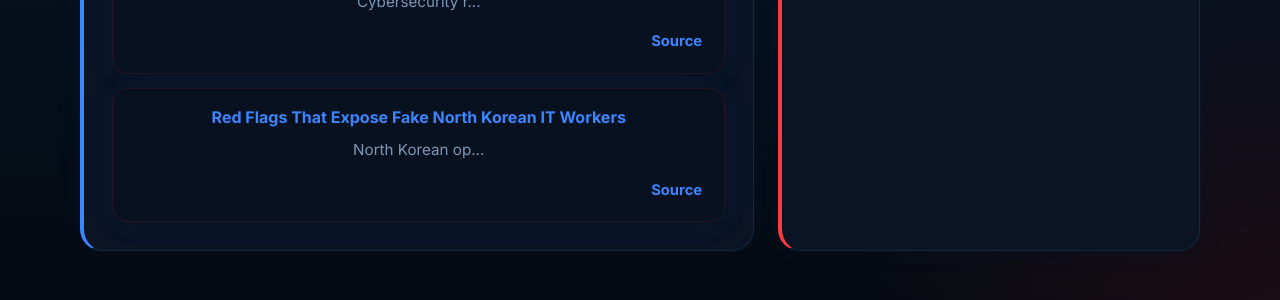
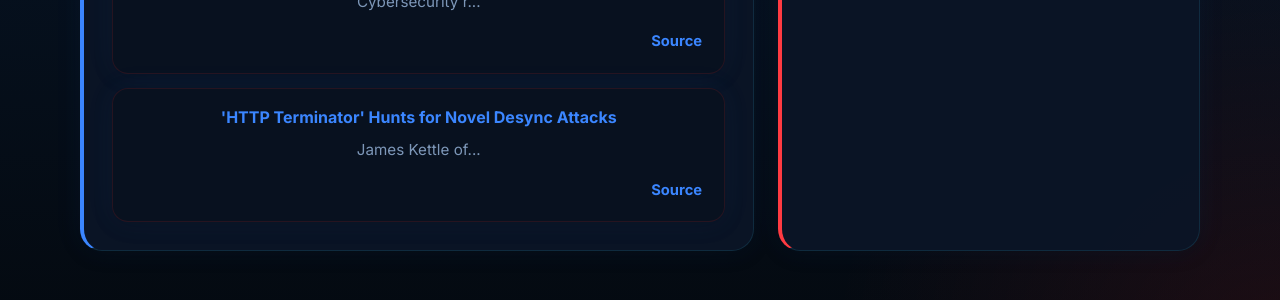
Before and after one commit to bytepo1arbear/cybersecurityblog, a Jekyll site: the page built from index.md, in a window 1280 px wide. Shown: the part 1482-1782 px from the top of the page. Built offline with Jekyll 4.4.1, drawn with Linux system fonts in a browser that asks for light colours; a style sheet for code colours, icons or effects is not loaded; part of the change alters nothing that is shown.

Commit message:
chore: update threat feeds

```diff
--- a/_data/threats.yml
+++ b/_data/threats.yml
@@ -1,4 +1,4 @@
-last_updated: '2026-08-27T12:17:16Z'
+last_updated: '2026-08-28T13:42:51Z'
 count: 100
 items:
 - title: FBI Disrupts China-Linked QTFY Infrastructure Used to Steal Data From U.S.
@@ -26,6 +26,12 @@ items:
     in a new analysis published today, described the cyber espionage actor as among
     the most active Iranian APT groups in 2026. Nimbus Manticore (aka
   source: The Hacker News
+- title: '''HTTP Terminator'' Hunts for Novel Desync Attacks'
+  link: https://www.darkreading.com/application-security/http-terminator-hunts-novel-desync-attacks
+  published: Wed, 26 Aug 2026 19:54:34 GMT
+  summary: James Kettle of PortSwigger talks with the Dark Reading News Desk about
+    his AI-powered open source tool, which found new HTTP request-smuggling techniques.
+  source: Dark Reading
 - title: Red Flags That Expose Fake North Korean IT Workers
   link: https://www.darkreading.com/insider-threats/red-flags-expose-fake-north-korean-it-workers
   published: Wed, 26 Aug 2026 19:21:24 GMT
@@ -227,18 +233,6 @@ items:
   summary: In the first purported "near-autonomous" attack on a nation-state, a Chinese-language
     operator used a complex AI framework to target and compromise government agencies,
     likely in Taiwan.
-  source: Dark Reading
-- title: Long-running Data Theft Campaign Targeting Salesforce, ServiceNow
-  link: https://www.darkreading.com/cyberattacks-data-breaches/long-running-data-theft-campaign-salesforce-servicenow
-  published: Wed, 12 Aug 2026 21:08:54 GMT
-  summary: The "City-Forum" campaign has been active since at least March 2025 and
-    has targeted organizations across multiple sectors with custom tooling.
-  source: Dark Reading
-- title: Walmart Takes a 'Trusted Agent' Approach to Purple Teaming
-  link: https://www.darkreading.com/cybersecurity-operations/walmart-trusted-agent-approach-purple-teaming
-  published: Wed, 12 Aug 2026 16:28:04 GMT
-  summary: Walmart colocates red and blue teams to build trust and improve security
-    through collaborative purple teaming exercises
   source: Dark Reading
 - title: Felons, Fraudsters Flog Offensive Cybersecurity Startup
   link: https://krebsonsecurity.com/2026/07/felons-fraudsters-flog-offensive-cybersecurity-startup/
@@ -475,12 +469,84 @@ items:
     as mobile phones clicking ads on AI-generated websites as part of sprawling operation
     that seeks to defraud online merchants and advertising networks.
   source: Krebs on Security
-- title: 'Black Hat special: Rewind and revisit'
-  link: https://blog.talosintelligence.com/black-hat-special-rewind-and-revisit/
-  published: Thu, 30 Jul 2026 10:00:08 GMT
-  summary: Amy looks back at the incredible journeys that brought past guests to the
-    world of threat intelligence.
+- title: Next.js Patches Critical AVIF and Windows Flaws Enabling Unauthenticated
+    RCE
+  link: https://thehackernews.com/2026/08/nextjs-patches-critical-avif-and.html
+  published: Thu, 27 Aug 2026 20:43:00 +0530
+  summary: Credit: Hacktron Vercel has released security patches for two critical-severity
+    vulnerabilities in the Next.js web framework, both of which allow unauthenticated
+    remote code execution, one exploitable via specially crafted AVIF image files
+    and the other through a path traversal flaw affecting servers that use a Windows
+    filesystem. The Windows path traversal, tracked as CVE-2026-75604&
+  source: The Hacker News
+- title: 'ThreatsDay: 296K IoT Botnet, 100+ Water Systems Targeted, SharePoint RCE
+    Chain + 27 New Stories'
+  link: https://thehackernews.com/2026/08/threatsday-296k-iot-botnet-100-water.html
+  published: Thu, 27 Aug 2026 20:42:16 +0530
+  summary: 'A fake login page. A fake security scan. A fake productivity app. Apparently,
+    pretending to be useful is still one of the easier ways into a machine. The rest
+    of the week gets stranger: botnets borrowing AI, command traffic hiding in public
+    infrastructure, malicious tools waiting before showing their real behavior, exposed
+    systems getting scanned, and exploit windows shrinking again. Different'
+  source: The Hacker News
+- title: Chinese Routers Sold Worldwide Contain Backdoors
+  link: https://www.darkreading.com/vulnerabilities-threats/chinese-routers-sold-worldwide-backdoors
+  published: Thu, 27 Aug 2026 19:31:45 GMT
+  summary: An untold number of ZBT routers sold around the world as white-label products
+    come with several implants built by the manufacturer.
+  source: Dark Reading
+- title: Amazon Kiro Prompt Injection Can Exfiltrate Sensitive Data Through Kiro Powers
+  link: https://thehackernews.com/2026/08/amazon-kiro-prompt-injection-can.html
+  published: Thu, 27 Aug 2026 19:09:56 +0530
+  summary: Cybersecurity researchers have disclosed details of a vulnerability in
+    Amazon Kiro, an artificial intelligence (AI)-powered, agentic integrated development
+    environment (IDE), that could facilitate data exfiltration via prompt injection
+    and Kiro Powers. The security flaw, which does not have a CVE identifier, works
+    against Kiro IDE 0.7.45 on Windows, according to Mindgard. The latest version
+    of
+  source: The Hacker News
+- title: '“Sorry, I can’t help with that”: How your guardrails might become the attacker’s
+    best friend'
+  link: https://blog.talosintelligence.com/sorry-i-cant-help-with-that-how-your-guardrails-might-become-the-attackers-best-friend/
+  published: Thu, 27 Aug 2026 18:00:24 GMT
+  summary: In his first Threat Source newsletter, David Bianco explores the critical
+    need for operational sovereignty in customizing AI guardrails to maintain the
+    defender’s advantage.
   source: Cisco Talos
+- title: Learn How to Build Security Operations Ready for AI-Powered Attacks
+  link: https://thehackernews.com/2026/08/learn-how-to-build-security-operations.html
+  published: Thu, 27 Aug 2026 17:26:30 +0530
+  summary: 'Security teams have spent years trying to detect threats faster. AI is
+    changing the harder part: how much time defenders have left to act. Advanced AI
+    models can now help attackers discover vulnerabilities, generate exploit code,
+    and move through weaknesses faster than traditional security processes were built
+    to handle. The challenge is no longer just finding another vulnerability or'
+  source: The Hacker News
+- title: Alleged TeamPCP Hackers Charged in Australia Over Major Supply Chain Attacks
+  link: https://thehackernews.com/2026/08/alleged-teampcp-hackers-charged-in.html
+  published: Thu, 27 Aug 2026 17:26:26 +0530
+  summary: The Australian Federal Police (AFP) has charged two Western Australian
+    men with a combined total of 14 offences over their alleged role in TeamPCP, the
+    cybercrime group behind the March 2026 compromise of the open-source security
+    scanners Trivy and Checkmarx KICS and the AI gateway LiteLLM. Louis Michael Gaebler,
+    23, and Ruben Ian Thomson, 21, appeared in Perth Magistrates Court on August 27,
+  source: The Hacker News
+- title: Agentic AI Risks, CVE Program Concerns Permeate Black Hat USA 2026
+  link: https://www.darkreading.com/cybersecurity-operations/agentic-ai-risks-cve-program-concerns-black-hat-usa-2026
+  published: Thu, 27 Aug 2026 17:25:09 GMT
+  summary: This installment of the Reporters' Notebook video series discusses the
+    topics that dominated the cybersecurity conference, such as AI's effects on vulnerability
+    reporting and security research.
+  source: Dark Reading
+- title: What the Data Says About AI in Security Operations in 2026
+  link: https://thehackernews.com/2026/08/what-data-says-about-ai-in-security.html
+  published: Thu, 27 Aug 2026 17:00:00 +0530
+  summary: AI is officially mainstream in security operations. According to Prophet
+    Security's State of AI in Security Operations 2026 report (produced from ViB’s
+    survey of 250+ cybersecurity pros), 40% of security teams now use AI daily. Another
+    56% are currently testing it out, and only 4% have no plans to adopt it. For the
+    teams already using AI, what is actually changing? Here are the ten biggest
+  source: The Hacker News
 - title: Spark RAT Targets Cambodia, Abuses Vulnerable OPSWAT Driver to Disable Security
     Tools
   link: https://thehackernews.com/2026/08/spark-rat-targets-cambodia-abuses.html
@@ -560,25 +626,6 @@ items:
   published: Thu, 27 Aug 2026 02:00:03 GMT
   summary: ''
   source: SANS Internet Storm Center
-- title: 'ThreatsDay: Gogs 10.0 RCE, n8n Workflow-to-RCE, $10M Reward, GLM-5.3 AI
-    Exploit, and More'
-  link: https://thehackernews.com/2026/08/threatsday-gogs-100-rce-n8n-workflow-to.html
-  published: Thu, 20 Aug 2026 22:53:48 +0530
-  summary: A lot of this week’s trouble starts with something trusted doing exactly
-    what it was allowed to do. Signed drivers get turned against defenses. Legitimate
-    apps help malware blend in. A weak header check opens a path to code execution.
-    Elsewhere, exposed systems, old bugs, odd hiding tricks, and AI-assisted exploit
-    research keep lowering the effort needed to cause damage. Nothing here needs
-  source: The Hacker News
-- title: AI-Generated Exploit Scripts Target Siemens S7 PLCs in U.S. Critical Infrastructure
-  link: https://thehackernews.com/2026/08/ai-generated-exploit-scripts-target.html
-  published: Thu, 20 Aug 2026 22:29:44 +0530
-  summary: The U.S. government on Wednesday warned of an "active threat" targeting
-    critical infrastructure organizations in the country using artificial intelligence
-    (AI)-generated exploit scripts. The activity is targeting Siemens S7 SeriesProgrammable
-    Logic Controllers (PLCs) to conduct reconnaissance and capability development
-    using AI-generated scripts disguised as legitimate monitoring tools. That
-  source: The Hacker News
 - title: New CUSTODY Framework Constrains AI Agents Inside the Network
   link: https://www.darkreading.com/perimeter/new-custody-framework-constrains-ai-agents-inside-network
   published: Thu, 20 Aug 2026 20:42:18 GMT
@@ -586,25 +633,6 @@ items:
     Desk to explain why he decided to release his new agentic AI framework in the
     wake of the OpenAI attacks on Hugging Face.
   source: Dark Reading
-- title: New Cryptographic Context Injection Attack Could Let Web Pages Steal Grok
-    Chat Data
-  link: https://thehackernews.com/2026/08/new-cryptographic-context-injection.html
-  published: Thu, 20 Aug 2026 20:06:27 +0530
-  summary: Adversa AI has disclosed an attack technique that it says can cause xAI's
-    Grok chatbot to send a user's name, approximate location, subscription tier, and
-    the prompts from the ongoing conversation to an attacker-controlled server after
-    the user asks it to summarize an ordinary web page. The AI security company, which
-    has codenamed the technique "Cryptographic Context Injection," said the
-  source: The Hacker News
-- title: Isolated-vm Flaw Lets Sandboxed JavaScript Escape to Host for Potential RCE
-  link: https://thehackernews.com/2026/08/isolated-vm-flaw-lets-sandboxed.html
-  published: Thu, 20 Aug 2026 19:18:24 +0530
-  summary: Cybersecurity researchers have disclosed a critical security flaw in isolated-vm,
-    a popular open-source sandbox with more than 2,900 stars and 190 forks on GitHub,
-    that could allow attackers to escape the confines of the isolated environment.
-    The vulnerability ("GHSA-864f-rcv7-6rh4"), which has yet to be assigned a CVE
-    identifier, impacts all versions of the library before and including 7.0.0.
-  source: The Hacker News
 - title: 'What We Missed: Delta Flight Disrupted With Wi-Fi Hack'
   link: https://www.darkreading.com/cyber-risk/delta-flight-disrupted-wi-fi-hack
   published: Thu, 20 Aug 2026 19:11:15 GMT
@@ -612,25 +640,6 @@ items:
     get a chance to cover, including some scary airplane security risks and the US
     government's newest "hack back" strategy.
   source: Dark Reading
-- title: Critical NetScaler Flaw Can Bypass Authentication on Certain Gateway and
-    AAA Servers
-  link: https://thehackernews.com/2026/08/critical-netscaler-flaw-can-bypass.html
-  published: Thu, 20 Aug 2026 19:05:13 +0530
-  summary: Citrix has released updates to address two security flaws impacting NetScaler
-    ADC and NetScaler Gateway deployments, including a critical-severity authentication
-    bypass vulnerability. According to the cloud computing and virtualization technology
-    company, the issues affect customer-managed NetScaler ADC and NetScaler Gateway,
-    including certain FIPS and NDcPP builds, as well as SecurAccess
-  source: The Hacker News
-- title: Attackers Exploit Zimbra SNMP Flaw for Unauthenticated Remote Code Execution
-  link: https://thehackernews.com/2026/08/attackers-exploit-zimbra-snmp-flaw-for.html
-  published: Thu, 20 Aug 2026 18:54:28 +0530
-  summary: 'A now-patched security flaw impacting Zimbra Collaboration (ZCS) has come
-    under active exploitation in the wild, according to the Polish Computer Emergency
-    Response Team (CERT Polska). The vulnerability in question is CVE-2026-73570 (CVSS
-    score: 8.9), which refers to a case of command injection that can lead to remote
-    code execution. "A remote code execution vulnerability exists in Zimbra'
-  source: The Hacker News
 - title: Is Cyber missing the Marque?
   link: https://blog.talosintelligence.com/is-cyber-missing-the-marque/
   published: Thu, 20 Aug 2026 18:00:18 GMT
@@ -683,12 +692,6 @@ items:
     of the campaign, examining the countries affected, potential impact of BadIIS
     infections, the attack chain, and post-compromise tactics.
   source: Cisco Talos
-- title: Global Threat Campaign Hits Critical VMware vCenter Flaw
-  link: https://www.darkreading.com/vulnerabilities-threats/global-threat-campaign-critical-vmware-vcenter-flaw
-  published: Thu, 13 Aug 2026 20:45:17 GMT
-  summary: Exploitation against CVE-2026–59310 began earlier this month, and patching
-    the vulnerability may not be enough to fully mitigate the threat.
-  source: Dark Reading
 - title: Curiouser and Curiouser
   link: https://blog.talosintelligence.com/curiouser-and-curiouser/
   published: Thu, 13 Aug 2026 18:00:18 GMT
@@ -703,19 +706,6 @@ items:
     branded "JWR" by its developer, built to convincingly impersonate checkout and
     login pages across major payment and shopping platforms.
   source: Cisco Talos
-- title: '''Jewelbug'' APT Balances State Espionage & Cryptocurrency Theft'
-  link: https://www.darkreading.com/threat-intelligence/jewelbug-apt-state-espionage-cryptocurrency-theft
-  published: Thu, 13 Aug 2026 10:00:00 GMT
-  summary: Researchers discovered hackers-for-hire performing cyber espionage and
-    financially motivated heists from the same Web panel.
-  source: Dark Reading
-- title: Belgium's eID Authentication Opens Citizen Accounts to RCE
-  link: https://www.darkreading.com/application-security/belgium-eid-authentication-citizen-accounts-rce
-  published: Thu, 13 Aug 2026 07:00:00 GMT
-  summary: The trust framework underlying Belgium's electronic ID system was fully
-    compromised by severe vulnerabilities in a key browser extension, showcasing bigger
-    problems with extensions in general.
-  source: Dark Reading
 - title: Why metaphor may dictate your security strategy
   link: https://blog.talosintelligence.com/why-metaphor-may-dictate-your-security-strategy/
   published: Thu, 06 Aug 2026 18:00:01 GMT
@@ -822,3 +812,21 @@ items:
     a password reset. The vulnerability, assigned the CVE identifier CVE-2026-18963,
     is rated 9.1 on the CVSS scoring system by Red Hat, which acts as
   source: The Hacker News
+- title: Operation QUICSILVER Targets Myanmar Government and IT with QUICAgent Backdoor
+  link: https://thehackernews.com/2026/08/operation-quicsilver-targets-myanmar.html
+  published: Mon, 24 Aug 2026 17:21:36 +0530
+  summary: Cybersecurity researchers have flagged a cyber espionage campaign targeting
+    Myanmar that uses graduation ceremony invitation lures to deliver a Go backdoor
+    called QUICAgent. The campaign, codenamed Operation QUICSILVER, has been found
+    to target government and information technology sectors, per Seqrite Labs. The
+    activity is assessed to be the work of a China-nexus threat actor with moderate
+  source: The Hacker News
+- title: 'The Outsized Shadow: Why 5% of AI Users Are Your Biggest Security Risk'
+  link: https://thehackernews.com/2026/08/the-outsized-shadow-why-5-of-ai-users.html
+  published: Mon, 24 Aug 2026 17:00:00 +0530
+  summary: Big security risks come in small packages. While enterprise security teams
+    focus on policing the proliferation of employees using ChatGPT and Claude for
+    quick drafting tasks, a more urgent threat is posed by a handful of AI super-adopters
+    who are quietly hardcoding unvetted tools into critical business operations. According
+    to new research published by Akamai, the top 5% of enterprise power
+  source: The Hacker News
```
